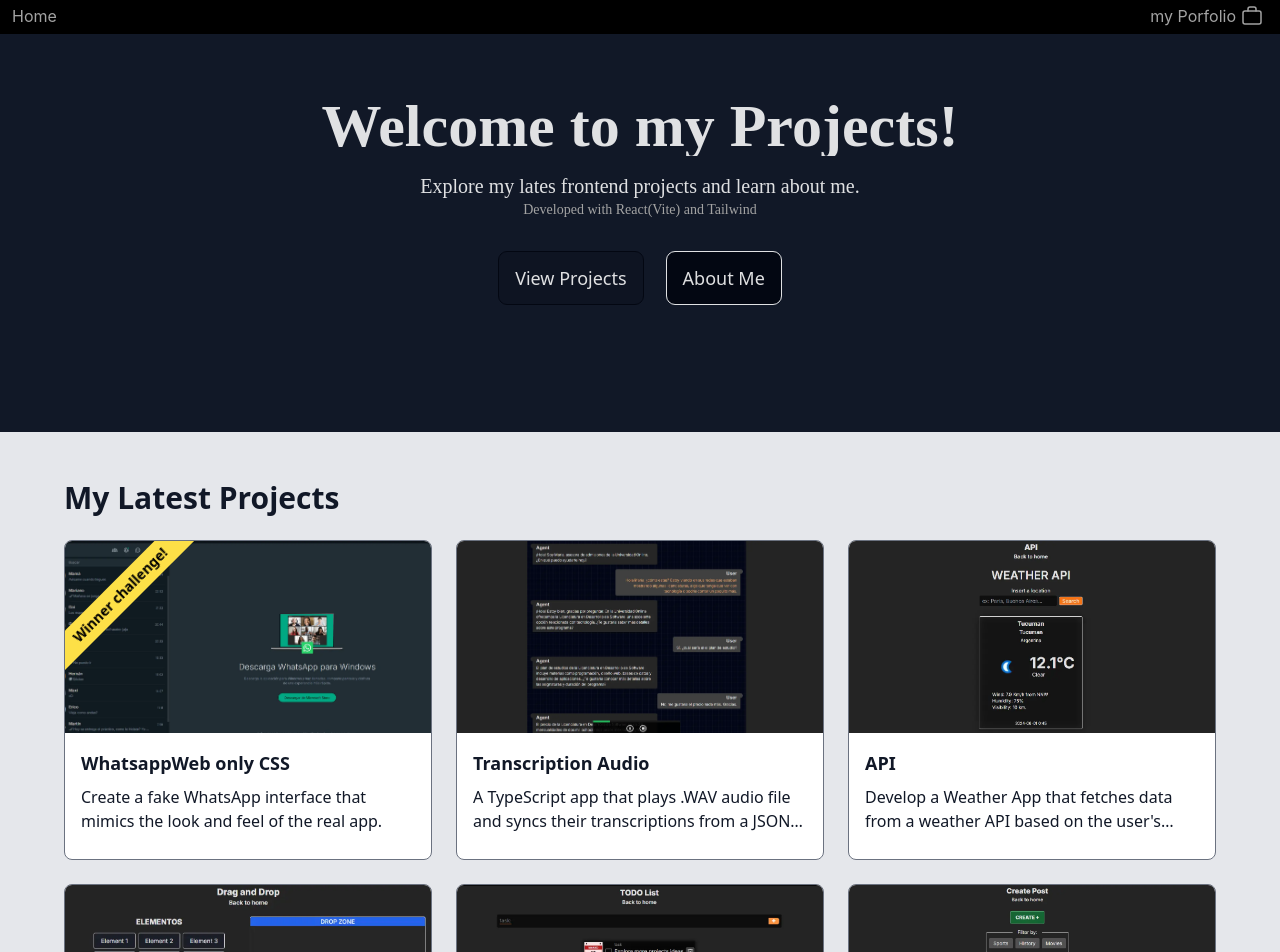
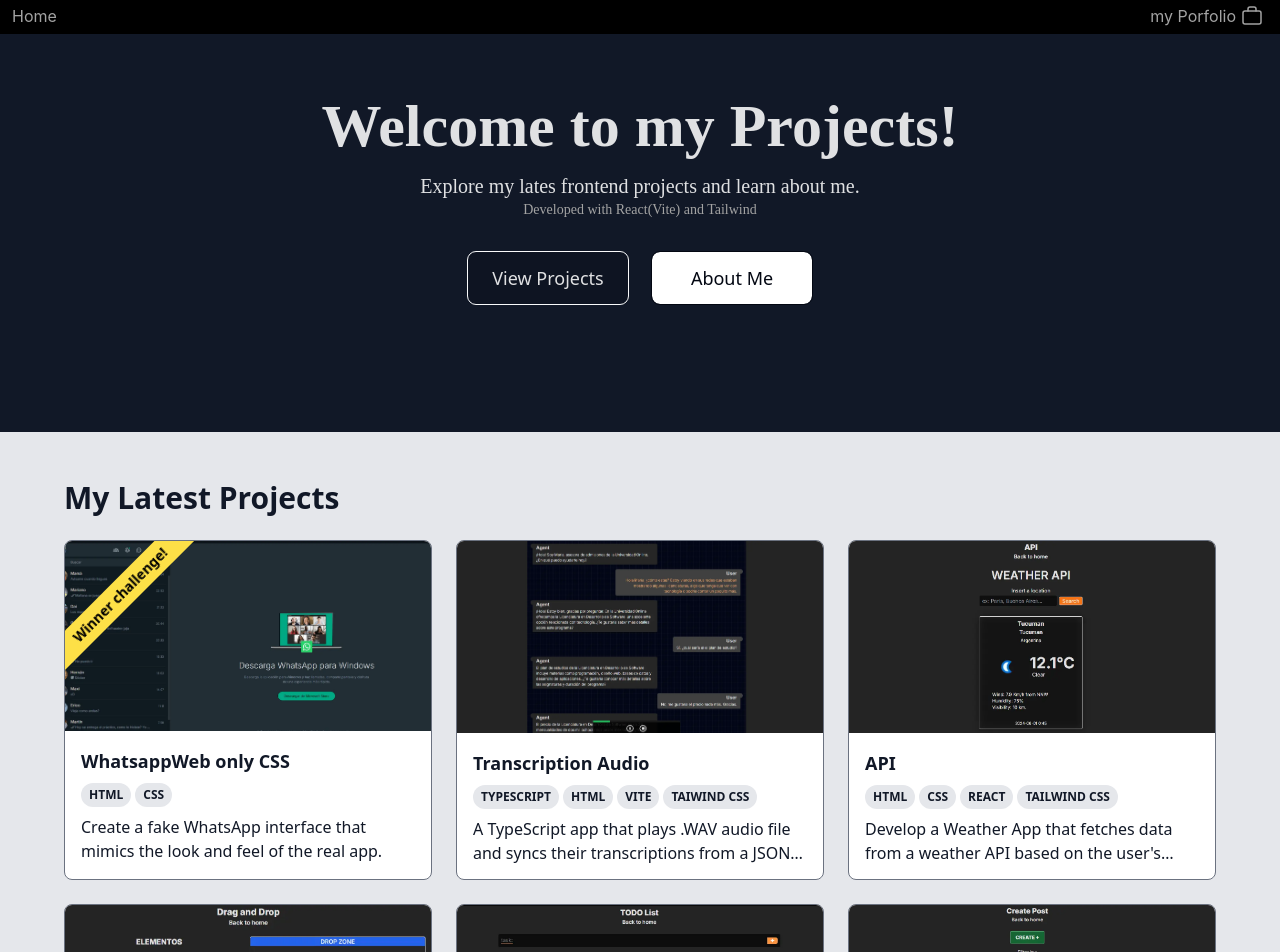
Before and after one commit to chLuis/multi-proyect, a React (Vite) app: page / in a window 1280 px wide. Shown: the top 952 px of the page. Built offline with nearby package versions, Linux system fonts and the light colour scheme.

Commit message:
fix btn, add badges

```diff
--- a/src/App.jsx
+++ b/src/App.jsx
@@ -14,7 +14,7 @@ function App() {
 
     switch (pathname) {
       case '/':
-        title = 'Inicio';
+        title = 'Home projects';
         break;
       case '/drag-drop':
         title = 'Arrastrar y soltar';
@@ -43,12 +43,12 @@ function App() {
     <>
 
     <section className="font-cormorant flex flex-col items-center pt-32 lg:pt-20 pb-32 mx-auto animate-pulse-short bg-gray-900 duration-200">
-      <h1 className='font-bold text-center text-3xl lg:text-6xl mt-0 lg:mt-4 mb-4 animate-width text-ellipsis text-nowrap overflow-clip'>Welcome to my Projects!</h1>
+      <h1 className='font-bold text-center text-3xl lg:text-6xl mt-0 lg:mt-4 mb-4 animate-width text-ellipsis text-nowrap'>Welcome to my Projects!</h1>
       <h2 className='text-center lg:text-xl mb-0'>Explore my lates frontend projects and learn about me.</h2>
       <h4 className="text-neutral-400 text-sm">{"Developed with React(Vite) and Tailwind"}</h4>
       <div className="font-sans flex gap-6 mt-8">
-        <a href="#projects" className="font-medium outline outline-1 outline-gray-950 hover:outline-indigo-900 rounded-lg text-lg bg-gray-950 bg-opacity-20 hover:bg-opacity-90 py-3 px-4 duration-200">View Projects</a>
-        <a href="https://chluis-portfolio.netlify.app/" target="_blank" rel="noreferrer noopenner" className="font-medium text-lg rounded-lg bg-gray-950 py-3 px-4 outline outline-1 hover:bg-white hover:text-gray-950">About Me</a>
+        <a href="#projects" className="w-40 text-center font-medium outline outline-1 outline-gray-50 hover:outline-blue-600 rounded-lg text-lg bg-gray-950 bg-opacity-20 hover:text-blue-600 py-3 px-4 duration-200">View Projects</a>
+        <a href="https://chluis-portfolio.netlify.app/" target="_blank" rel="noreferrer noopenner" className="w-40 text-center font-medium text-lg rounded-lg hover:bg-gray-950 py-3 px-4 outline outline-1 bg-white text-gray-950 hover:text-white duration-200">About Me</a>
       </div>
         <Background />
     </section>
--- a/src/components/ListProyects.jsx
+++ b/src/components/ListProyects.jsx
@@ -5,37 +5,43 @@ export default function ListProyects() {
             name: "WhatsappWeb only CSS",
             link: "wspFake",
             description: "Create a fake WhatsApp interface that mimics the look and feel of the real app.",
-            image: "/images/wspFake.webp"
+            image: "/images/wspFake.webp",
+            techs: ["html", "css"]
         },
         {
             name: "Transcription Audio",
             link: "transcription",
             description: "A TypeScript app that plays .WAV audio file and syncs their transcriptions from a JSON file in real-time.",
-            image: "/images/transcription.webp"
+            image: "/images/transcription.webp",
+            techs: ["TypeScript", "html", "vite", "taiwind css"]
         },
         {
             name: "API",
             link: "fetch-api",
             description: "Develop a Weather App that fetches data from a weather API based on the user's inputted location. The app should display current weather conditions, such as temperature, humidity.",
-            image: "/images/api.webp"
+            image: "/images/api.webp",
+            techs: ["html", "css", "React", "tailwind css"]
         },
         {
             name: "Drag and Drop",
             link: "drag-drop",
             description: "Develop an application that demonstrates drag-and-drop functionality. The app should allow users to drag items from one area and drop them into another.",
-            image: "/images/dragDrop.webp"
+            image: "/images/dragDrop.webp",
+            techs: ["html", "css", "react", "tailwind css"]
         },
         {
             name: "TODO List",
             link: "todo-list",
             description: "Create a ToDo List application where users can add, edit, and delete tasks.",
-            image: "/images/todo.webp"
+            image: "/images/todo.webp",
+            techs: ["html", "css", "react", "tailwind css"]
         },
         {
             name: "Create Post",
             link: "create-post",
             description: "Build an application where users can create and publish posts. The app should include a form for creating posts with fields like title, content, and category.",
-            image: "/images/createPost.webp"
+            image: "/images/createPost.webp",
+            techs: ["html", "css", "react", "tailwind css"]
         },
     ]
 
@@ -43,11 +49,17 @@ export default function ListProyects() {
         <div id="projects" className="flex flex-col items-center justify-center py-12 animate-pulse-veryshort bg-gray-200 text-gray-900 font-cormorant px-4 lg:px-16">
         <h2 className="capitalize font-sans text-center sm:text-start w-full px-4 lg:px-0 text-3xl font-semibold pb-6 duration-200">My latest projects</h2>
         <ul className="w-full animate-width grid grid-cols-1 md:grid-cols-2 xl:grid-cols-3 gap-6 text-ellipsis text-nowrap px-4 lg:px-0 duration-200">
-            {LIST_PROYECTS.map(({name, link, description, image}, index) =>
-                <a key={index} href={`/${link}`} className="relative flex flex-col rounded-lg font-sans overflow-clip h-80 group bg-white hover:bg-gray-100 hover:scale-[1.02] border border-gray-500 hover:shadow hover:shadow-gray-700 duration-200">
+            {LIST_PROYECTS.map(({name, link, description, image, techs}, index) =>
+                <a key={index} href={`/${link}`} className="relative flex flex-col rounded-lg font-sans overflow-clip h-[340px] group bg-white hover:bg-gray-100 hover:scale-[1.02] border border-gray-500 hover:shadow hover:shadow-gray-700 duration-200">
                     <img src={image} alt={name} className="object-cover object-top h-48 max-h-48 group-hover:scale-105 overflow-clip duration-200" />
                     <div className="p-4 flex flex-col gap-2">
                     <h4 className="font-bold text-lg">{name}</h4>
+                    <div className="flex gap-1">
+                      {techs.map((tech, index) =>
+                        <span key={index} className="bg-gray-200 uppercase text-gray-900 font-semibold text-xs hover:bg-blue-950 hover:text-white duration-200 px-2 py-1 rounded-full">
+                          {tech}
+                        </span>)}
+                    </div>
                     <p className="line-clamp-2 text-wrap text-ellipsis">{description}</p>
                     <span className="hidden group-hover:inline font-bold animate-comeFromRight absolute top-4 right-0 px-4 py-1 bg-yellow-300 text-black text-sm z-50 uppercase">View project</span>
                     {name === "WhatsappWeb only CSS" && <span className="group-hover:inline font-bold animate-comeFromRight absolute top-10 -left-10 px-8 py-1 rotate-[-45deg] bg-yellow-300 text-black text-sm z-50 ">Winner challenge!</span>}
```
